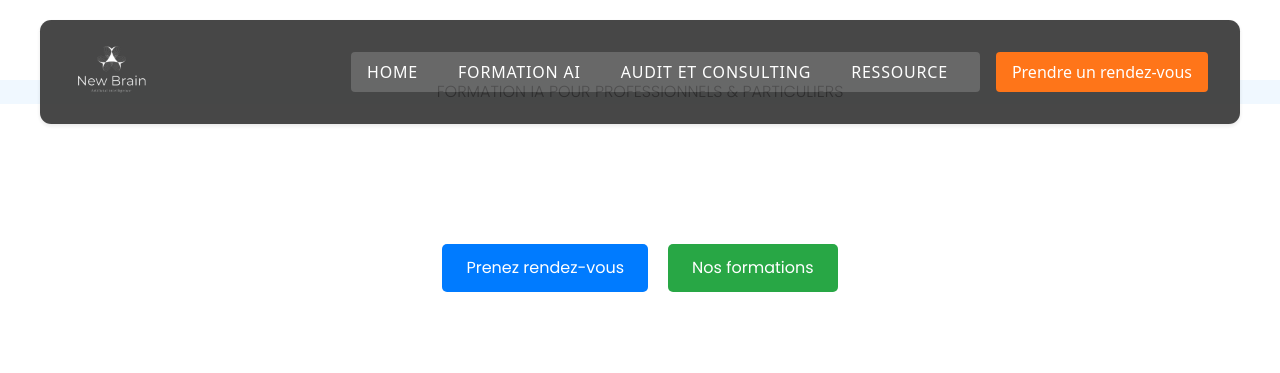
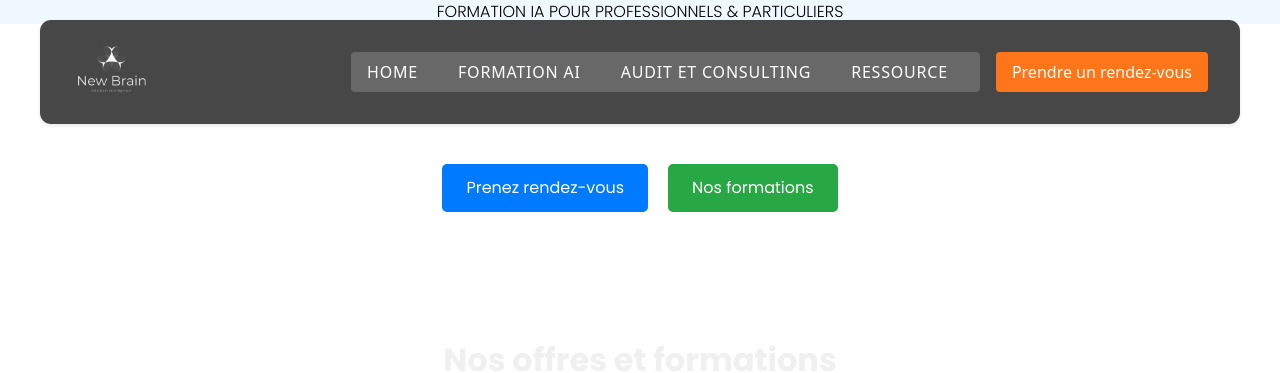
Before and after one commit to Beerus243/newbrain, a Next.js app: page / in a window 1280 px wide. Shown: the top 373 px of the page. Built offline with nearby package versions, Linux system fonts and the light colour scheme.

Commit message:
correction header2 ajout padding

```diff
--- a/app/components/Header.module.css
+++ b/app/components/Header.module.css
@@ -164,9 +164,9 @@
 
 /* Conteneur pour le texte du header */
 .headerText {
+  padding-bottom: 50px;
   justify-content: center;
   text-align: center;
-  margin-top: 5rem; /* Ajustez selon la hauteur de la navbar */
 }
 
 
```
